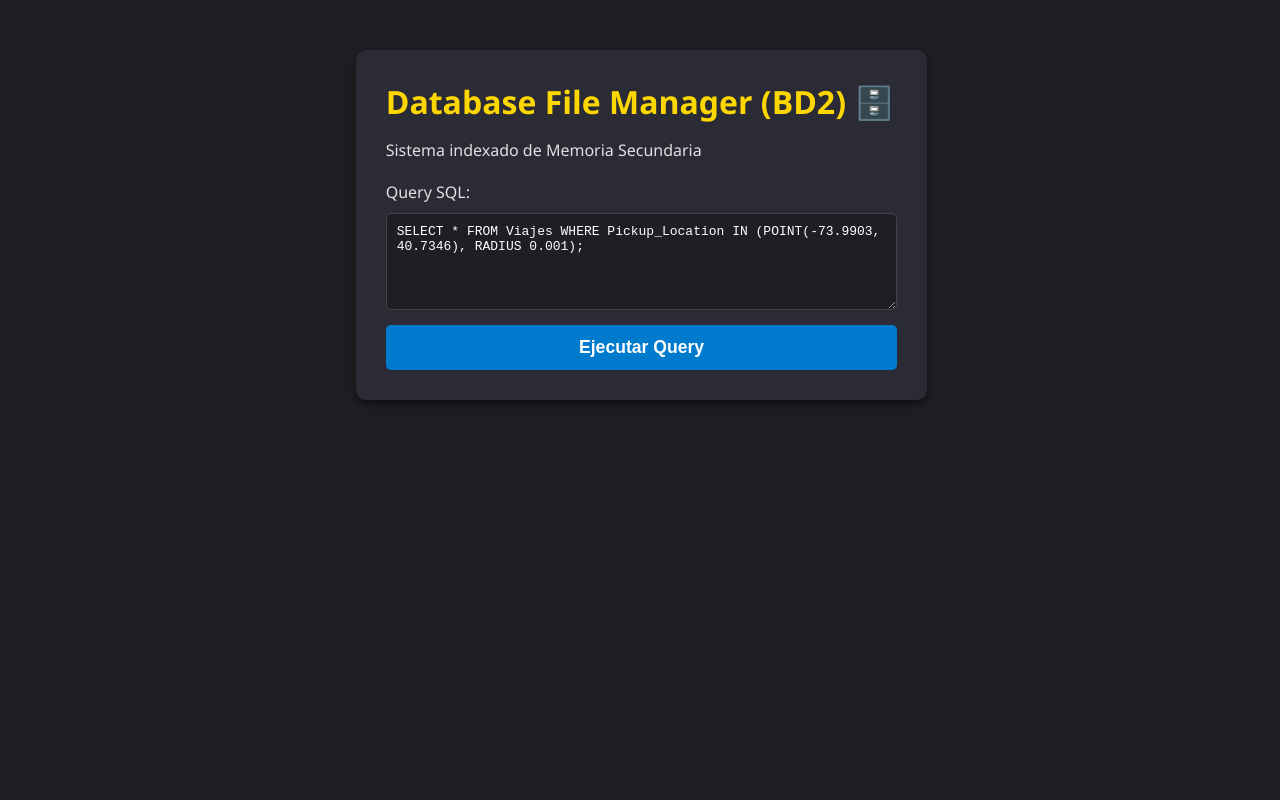
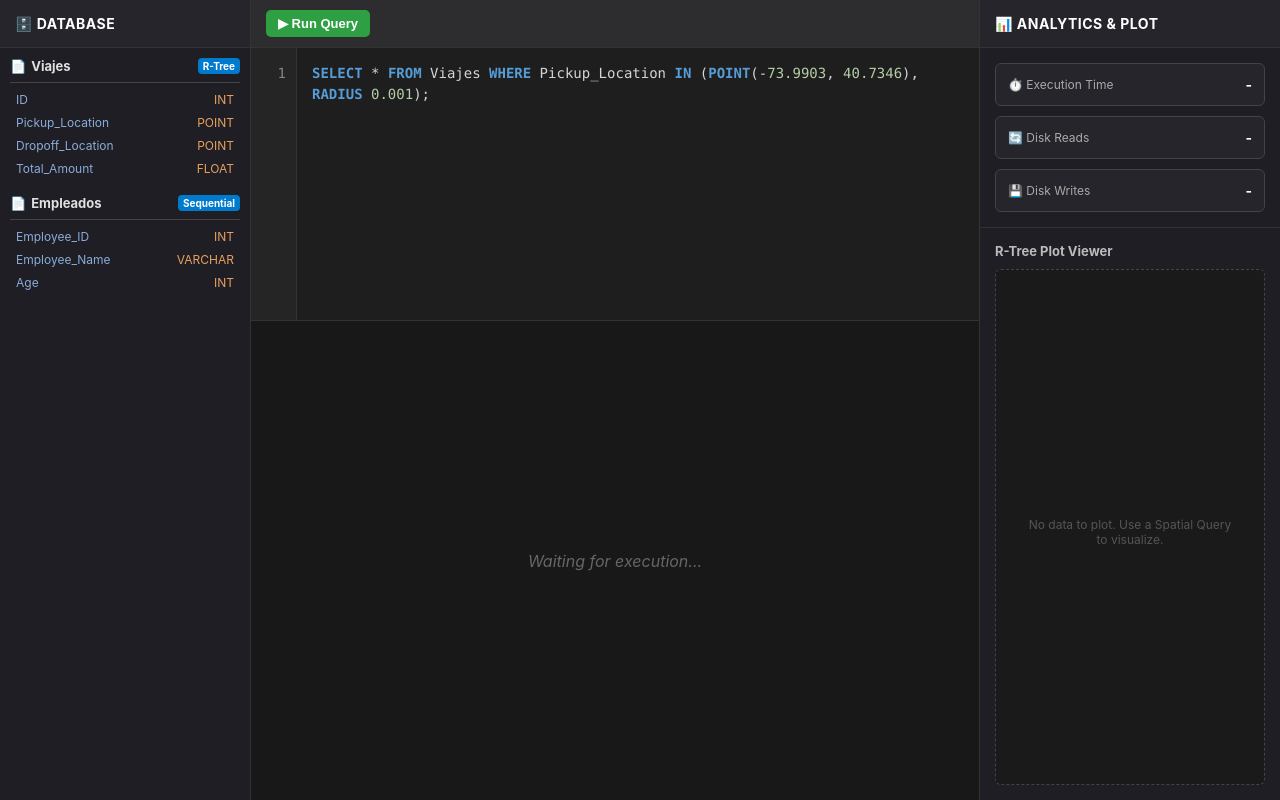
Before and after one commit to Yellow2392/Database-File-Manager-BD2, a React app in the folder frontend/: page / in a window 1280 px wide. Built offline with nearby package versions, Linux system fonts and the light colour scheme; the HTML template or start-up script is replaced by a standard one.

Commit message:
Conexion frontend y backend

```diff
--- a/frontend/src/App.css
+++ b/frontend/src/App.css
@@ -1,129 +1,357 @@
-/* App.css General Styles */
+/* Full IDE Layout configuration */
 body {
-    background-color: #1e1e24;
-    color: #e0e0e0;
-    font-family: 'Segoe UI', Tahoma, Geneva, Verdana, sans-serif;
+  background-color: #121212;
+  color: #c9d1d9;
+  font-family: -apple-system, BlinkMacSystemFont, "Segoe UI", Roboto, Helvetica, Arial, sans-serif;
   margin: 0;
   padding: 0;
-    display: flex;
-    justify-content: center;
+  height: 100vh;
+  overflow: hidden;
 }
 
-  .container {
-    width: 90%;
-    max-width: 1000px;
-    margin-top: 50px;
-    background-color: #2b2b36;
-    padding: 30px;
-    border-radius: 10px;
-    box-shadow: 0px 4px 10px rgba(0, 0, 0, 0.5);
+.ide-layout {
+  display: flex;
+  height: 100vh;
+  width: 100vw;
+  background-color: #181818;
 }
 
-  header h1 {
-    margin: 0;
-    color: #ffd700;
+/* Sidebar Styles */
+.sidebar {
+  background-color: #1e1e24;
+  border-right: 1px solid #333;
+  display: flex;
+  flex-direction: column;
 }
 
-  .input-section {
+.left-sidebar {
+  width: 250px;
+  min-width: 250px;
+}
+
+.right-sidebar {
+  width: 300px;
+  min-width: 300px;
+  border-left: 1px solid #333;
+  border-right: none;
+}
+
+.sidebar-header {
+  padding: 15px;
+  background-color: #25252b;
+  border-bottom: 1px solid #333;
+}
+
+.sidebar-header h2 {
+  font-size: 14px;
+  margin: 0;
+  color: #fff;
+  text-transform: uppercase;
+  letter-spacing: 0.5px;
+}
+
+/* Left Sidebar: Schema */
+.schema-container {
+  padding: 10px;
+  overflow-y: auto;
+}
+
+.table-block {
+  margin-bottom: 15px;
+}
+
+.table-title {
+  font-size: 13px;
+  font-weight: bold;
+  color: #e0e0e0;
+  display: flex;
+  align-items: center;
+  padding-bottom: 8px;
+  border-bottom: 1px solid #444;
+  margin-bottom: 5px;
+}
+
+.table-title .icon {
+  margin-right: 5px;
+}
+
+.index-badge {
+  margin-left: auto;
+  font-size: 10px;
+  background-color: #007acc;
+  color: white;
+  padding: 2px 5px;
+  border-radius: 4px;
+}
+
+.column-list {
+  list-style: none;
+  padding: 0;
+  margin: 0;
+  font-size: 12px;
+}
+
+.column-list li {
+  display: flex;
+  justify-content: space-between;
+  padding: 4px 6px;
+  color: #bbb;
+}
+
+.col-name {
+  color: #8bacd9;
+}
+
+.col-type {
+  color: #e8a05f;
+}
+
+/* Main Editor Area */
+.main-content {
+  flex: 1;
   display: flex;
   flex-direction: column;
-    margin-top: 20px;
+  background-color: #1e1e1e;
 }
 
-  textarea {
-    resize: vertical;
-    padding: 10px;
-    margin-top: 10px;
-    background-color: #1e1e24;
-    color: #fff;
-    border: 1px solid #444;
-    border-radius: 5px;
-    font-family: monospace;
-    font-size: 1em;
+.editor-pane {
+  flex: 0 0 40%;
+  display: flex;
+  flex-direction: column;
+  border-bottom: 1px solid #333;
 }
 
-  button {
-    margin-top: 15px;
-    padding: 12px;
-    background-color: #007acc;
+.editor-toolbar {
+  padding: 10px 15px;
+  background-color: #2d2d30;
+  display: flex;
+  align-items: center;
+  border-bottom: 1px solid #333;
+}
+
+.run-button {
+  background-color: #2ea043;
   color: white;
   border: none;
+  padding: 6px 12px;
   border-radius: 5px;
+  font-size: 13px;
+  font-weight: 600;
   cursor: pointer;
-    font-weight: bold;
-    font-size: 1.1em;
+  display: flex;
+  align-items: center;
+  gap: 5px;
 }
 
-  button:hover {
-    background-color: #005a99;
+.run-button:hover {
+  background-color: #3fb950;
 }
-  button:disabled {
+
+.run-button:disabled {
   background-color: #555;
   cursor: not-allowed;
 }
 
-  .error-box {
-    margin-top: 15px;
-    background-color: #ff4d4d;
-    padding: 10px;
-    border-radius: 5px;
-    color: white;
-    font-weight: bold;
+.editor-container {
+  display: flex;
+  flex: 1;
+  background-color: #1e1e1e;
+  overflow-y: auto;
 }
 
-  /* Metrics Box */
-  .metrics {
-    display: flex;
-    gap: 15px;
-    margin-top: 20px;
+.line-numbers {
+  padding: 15px 10px;
+  background-color: #252526;
+  color: #858585;
+  text-align: right;
+  user-select: none;
+  font-family: 'Consolas', 'Courier New', monospace;
+  font-size: 14px;
+  line-height: 1.5;
+  border-right: 1px solid #333;
+  width: 25px;
+  flex-shrink: 0;
 }
 
-  .metric-box {
+.editor-wrapper {
+  position: relative;
   flex: 1;
-    background-color: #444;
-    padding: 15px;
-    text-align: center;
-    border-radius: 8px;
-    font-size: 1em;
+  min-height: 100%;
 }
 
-  /* Results table */
-  .results-section {
-    margin-top: 20px;
+.highlight-layer {
+  position: absolute;
+  top: 0;
+  left: 0;
+  width: 100%;
+  height: 100%;
+  padding: 15px;
+  font-family: 'Consolas', 'Courier New', monospace;
+  font-size: 14px;
+  line-height: 1.5;
+  color: #d4d4d4;
+  white-space: pre-wrap;
+  word-wrap: break-word;
+  pointer-events: none;
+  z-index: 1;
+  box-sizing: border-box;
 }
 
-  .table-container {
-    margin-top: 20px;
-    overflow-x: auto;
-    max-height: 400px;
+.sql-input {
+  position: absolute;
+  top: 0;
+  left: 0;
+  width: 100%;
+  height: 100%;
+  padding: 15px;
+  background-color: transparent !important;
+  color: transparent !important; /* Se oculta el texto nativo para mostrar el highlight */
+  caret-color: #d4d4d4; /* El cursor sigue visible */
+  border: none;
+  font-family: 'Consolas', 'Courier New', monospace;
+  font-size: 14px;
+  line-height: 1.5;
+  resize: none;
+  outline: none;
+  z-index: 2;
+  box-sizing: border-box;
+}
+
+.sql-keyword { color: #569cd6; font-weight: bold; }
+.sql-type { color: #4ec9b0; }
+.sql-string { color: #ce9178; }
+.sql-number { color: #b5cea8; }
+
+/* Results Area */
+.results-pane {
+  flex: 1;
+  background-color: #181818;
+  overflow: auto;
+  position: relative;
+}
+
+.table-wrapper {
+  overflow: auto;
+  height: 100%;
 }
 
 table {
   width: 100%;
   border-collapse: collapse;
-    background-color: #1e1e24;
+  font-size: 13px;
 }
 
 th, td {
-    padding: 10px;
-    border: 1px solid #444;
+  padding: 8px 12px;
+  border-bottom: 1px solid #333;
+  border-right: 1px solid #333;
   text-align: left;
+  white-space: nowrap;
 }
 
 th {
-    background-color: #007acc;
-    color: white;
+  background-color: #252526;
+  color: #ddd;
   position: sticky;
   top: 0;
+  z-index: 10;
+  font-weight: 600;
 }
 
-  .image-result {
-    margin-top: 20px;
-    text-align: center;
+tr:nth-child(even) {
+  background-color: #1e1e1e;
 }
 
-  .image-result img {
+tr:hover {
+  background-color: #2a2d2e;
+}
+
+.empty-results {
+  display: flex;
+  justify-content: center;
+  align-items: center;
+  height: 100%;
+  color: #666;
+  font-style: italic;
+}
+
+.error-box {
+  margin: 15px;
+  background-color: rgba(248, 81, 73, 0.1);
+  border: 1px solid #f85149;
+  color: #ff7b72;
+  padding: 12px;
+  border-radius: 6px;
+  font-size: 13px;
+}
+
+/* Right Sidebar: Analytics & Plot */
+.metrics-container {
+  padding: 15px;
+  display: flex;
+  flex-direction: column;
+  gap: 10px;
+  border-bottom: 1px solid #333;
+}
+
+.metric-card {
+  background-color: #25252b;
+  border: 1px solid #444;
+  border-radius: 6px;
+  padding: 12px;
+  display: flex;
+  justify-content: space-between;
+  align-items: center;
+}
+
+.metric-title {
+  font-size: 12px;
+  color: #aaa;
+}
+
+.metric-value {
+  font-size: 14px;
+  font-weight: bold;
+  color: #fff;
+}
+
+.plot-container {
+  padding: 15px;
+  flex: 1;
+  display: flex;
+  flex-direction: column;
+}
+
+.plot-container h3 {
+  font-size: 13px;
+  color: #bbb;
+  margin-top: 0;
+  margin-bottom: 10px;
+}
+
+.plot-box {
+  flex: 1;
+  background-color: #1a1a1a;
+  border: 1px dashed #444;
+  border-radius: 6px;
+  display: flex;
+  justify-content: center;
+  align-items: center;
+  overflow: hidden;
+  padding: 10px;
+}
+
+.plot-box img {
   max-width: 100%;
-    border-radius: 10px;
+  max-height: 100%;
+  object-fit: contain;
+  border-radius: 4px;
+}
+
+.no-plot-text {
+  color: #555;
+  font-size: 12px;
+  text-align: center;
+  padding: 20px;
   margin-top: 10px;
 }
--- a/frontend/src/App.jsx
+++ b/frontend/src/App.jsx
@@ -1,6 +1,49 @@
 import { useState } from 'react'
 import axios from 'axios'
 import './App.css'
+
+// Utilidad para resaltar sintaxis SQL sin librerias extra
+const highlightSQL = (text) => {
+  if (!text) return '';
+
+  // Escapar HTML básico
+  let html = text
+    .replace(/&/g, '&amp;')
+    .replace(/</g, '&lt;')
+    .replace(/>/g, '&gt;');
+
+  const keywords = [
+    'SELECT', 'FROM', 'WHERE', 'INSERT', 'INTO', 'VALUES',
+    'CREATE', 'TABLE', 'DROP', 'INDEX', 'RADIUS', 'POINT',
+    'IN', 'AND', 'OR', 'NOT', 'NULL', 'PRIMARY', 'KEY',
+    'FILE', 'DELIMITER', 'BETWEEN'
+  ];
+
+  const types = ['INT', 'VARCHAR', 'FLOAT'];
+
+  // Construye una sola expresión regular para evaluar los tokens sin alterar el HTML ya inyectado
+  const allKeywords = [...keywords, ...types];
+  const regex = new RegExp(
+    `('.*?'|".*?")|\\b(${allKeywords.join('|')})\\b|\\b(\\d+(\\.\\d+)?)\\b`,
+    'gi'
+  );
+
+  return html.replace(regex, (match, pString, pKw) => {
+    if (pString) {
+      return `<span class="sql-string">${match}</span>`;
+    } else if (pKw) {
+      // Diferenciar si es un tipo de dato o keyword normal
+      const isType = types.some(t => t.toLowerCase() === match.toLowerCase());
+      if (isType) {
+        return `<span class="sql-type">${match}</span>`;
+      }
+      return `<span class="sql-keyword">${match}</span>`;
+    } else {
+      // Caso de números
+      return `<span class="sql-number">${match}</span>`;
+    }
+  });
+};
 
 function App() {
   const [query, setQuery] = useState('SELECT * FROM Viajes WHERE Pickup_Location IN (POINT(-73.9903, 40.7346), RADIUS 0.001);')
@@ -8,13 +51,33 @@ function App() {
   const [loading, setLoading] = useState(false)
   const [error, setError] = useState(null)
 
+  // Mapeo mock de las tablas para el sidebar izquierdo
+  const schemaMock = [
+    {
+      name: "Viajes", index: "R-Tree",
+      columns: [
+        { name: "ID", type: "INT" },
+        { name: "Pickup_Location", type: "POINT" },
+        { name: "Dropoff_Location", type: "POINT" },
+        { name: "Total_Amount", type: "FLOAT" }
+      ]
+    },
+    {
+      name: "Empleados", index: "Sequential",
+      columns: [
+        { name: "Employee_ID", type: "INT" },
+        { name: "Employee_Name", type: "VARCHAR" },
+        { name: "Age", type: "INT" }
+      ]
+    }
+  ]
+
   const executeQuery = async () => {
     setLoading(true)
     setError(null)
     setResult(null)
 
     try {
-      // Configuraremos el endpoint del backend fastapi mas adelante (Paso 2)
       const res = await axios.post('http://localhost:8000/execute', { query })
       setResult(res.data)
     } catch (err) {
@@ -25,71 +88,130 @@ function App() {
   }
 
   return (
-    <div className="container">
-      <header>
-        <h1>Database File Manager (BD2) 🗄️</h1>
-        <p>Sistema indexado de Memoria Secundaria</p>
-      </header>
+    <div className="ide-layout">
+      {/* Left Sidebar: Database Schema */}
+      <aside className="sidebar left-sidebar">
+        <div className="sidebar-header">
+          <h2>🗄️ Database</h2>
+        </div>
+        <div className="schema-container">
+          {schemaMock.map((table, i) => (
+            <div key={i} className="table-block">
+              <div className="table-title">
+                <span className="icon">📄</span> {table.name}
+                <span className="index-badge">{table.index}</span>
+              </div>
+              <ul className="column-list">
+                {table.columns.map((col, j) => (
+                  <li key={j}>
+                    <span className="col-name">{col.name}</span>
+                    <span className="col-type">{col.type}</span>
+                  </li>
+                ))}
+              </ul>
+            </div>
+          ))}
+        </div>
+      </aside>
 
-      <main>
-        <section className="input-section">
-          <label>Query SQL:</label>
+      {/* Main Content: Editor & Results */}
+      <main className="main-content">
+        <div className="editor-pane">
+          <div className="editor-toolbar">
+            <button onClick={executeQuery} disabled={loading} className="run-button">
+              ▶ {loading ? 'Running...' : 'Run Query'}
+            </button>
+          </div>
+          <div className="editor-container">
+            <div className="line-numbers">
+              {query.split('\n').map((_, i) => (
+                <div key={i}>{i + 1}</div>
+              ))}
+            </div>
+            <div className="editor-wrapper">
+              <div
+                className="highlight-layer"
+                dangerouslySetInnerHTML={{ __html: highlightSQL(query) }}
+              />
               <textarea
+                className="sql-input"
                 value={query}
                 onChange={(e) => setQuery(e.target.value)}
-            rows={5}
-            placeholder="Escribe tu consulta CREATE, INSERT, SELECT..."
+                placeholder="Escribe tu consulta SQL aquí..."
+                spellCheck="false"
               />
-          <button onClick={executeQuery} disabled={loading}>
-            {loading ? 'Ejecutando...' : 'Ejecutar Query'}
-          </button>
-        </section>
-
-        {error && <div className="error-box">Obtuvimos un error: {error}</div>}
-
-        {result && (
-          <section className="results-section">
-            <div className="metrics">
-              <div className="metric-box">⏱️ Tiempo:<br/><b>{result.time_ms} ms</b></div>
-              <div className="metric-box">🔄 Accesos Disco (Reads):<br/><b>{result.disk_reads}</b></div>
-              <div className="metric-box">💾 Accesos Disco (Writes):<br/><b>{result.disk_writes}</b></div>
+            </div>
+          </div>
         </div>
 
-            {result.image_url && (
-              <div className="image-result">
-                <h3>Plot Geoespacial (R-Tree)</h3>
-                {/* Aqui cargaremos el plot cuando busquemos por KNN o RADIO */}
-                <img src={`http://localhost:8000${result.image_url}`} alt="Spatial Plot" />
-              </div>
+        <div className="results-pane">
+          {error && <div className="error-box">{error}</div>}
+
+          {(!result && !error) && (
+             <div className="empty-results">Waiting for execution...</div>
           )}
 
-            {result.data && result.data.length > 0 ? (
-              <div className="table-container">
+          {result && result.rows && result.rows.length > 0 && (
+            <div className="table-wrapper">
               <table>
                 <thead>
                   <tr>
-                      {Object.keys(result.data[0]).map((key) => (
-                        <th key={key}>{key}</th>
+                    {result.columns.map((colName, idx) => (
+                      <th key={idx}>{colName}</th>
                     ))}
                   </tr>
                 </thead>
                 <tbody>
-                    {result.data.map((row, idx) => (
+                  {result.rows.map((row, idx) => (
                     <tr key={idx}>
-                        {Object.values(row).map((val, i) => (
-                          <td key={i}>{val !== null ? val.toString() : 'NULL'}</td>
+                      {row.map((val, i) => (
+                        <td key={i}>{val !== null && val !== undefined ? String(val) : 'NULL'}</td>
                       ))}
                     </tr>
                   ))}
                 </tbody>
               </table>
             </div>
+          )}
+
+          {result && (!result.rows || result.rows.length === 0) && (
+            <div className="empty-results">Ejecución completada. Sin resultados tubulares.</div>
+          )}
+        </div>
+      </main>
+
+      {/* Right Sidebar: Statistics & Plot */}
+      <aside className="sidebar right-sidebar">
+        <div className="sidebar-header">
+          <h2>📊 Analytics & Plot</h2>
+        </div>
+
+        <div className="metrics-container">
+           <div className="metric-card">
+              <span className="metric-title">⏱️ Execution Time</span>
+              <span className="metric-value">{result?.metrics?.executionTime || '-'}</span>
+           </div>
+           <div className="metric-card">
+              <span className="metric-title">🔄 Disk Reads</span>
+              <span className="metric-value">{result?.metrics?.diskReads ?? '-'}</span>
+           </div>
+           <div className="metric-card">
+              <span className="metric-title">💾 Disk Writes</span>
+              <span className="metric-value">{result?.metrics?.diskWrites ?? '-'}</span>
+           </div>
+        </div>
+
+        <div className="plot-container">
+          <h3>R-Tree Plot Viewer</h3>
+          <div className="plot-box">
+             {result && result.image_url ? (
+               <img src={`http://localhost:8000${result.image_url}`} alt="R-Tree Spatial Visualization" />
              ) : (
-              <p>No se encontraron registros o era una query de CREATE/INSERT.</p>
+               <div className="no-plot-text">No data to plot. Use a Spatial Query to visualize.</div>
              )}
-          </section>
-        )}
-      </main>
+          </div>
+        </div>
+      </aside>
     </div>
   )
 }
```
Also changed, not shown: 2 other files (tests, documents, lock files or other folders). Lines whose indentation alone changed are shown as unchanged.
